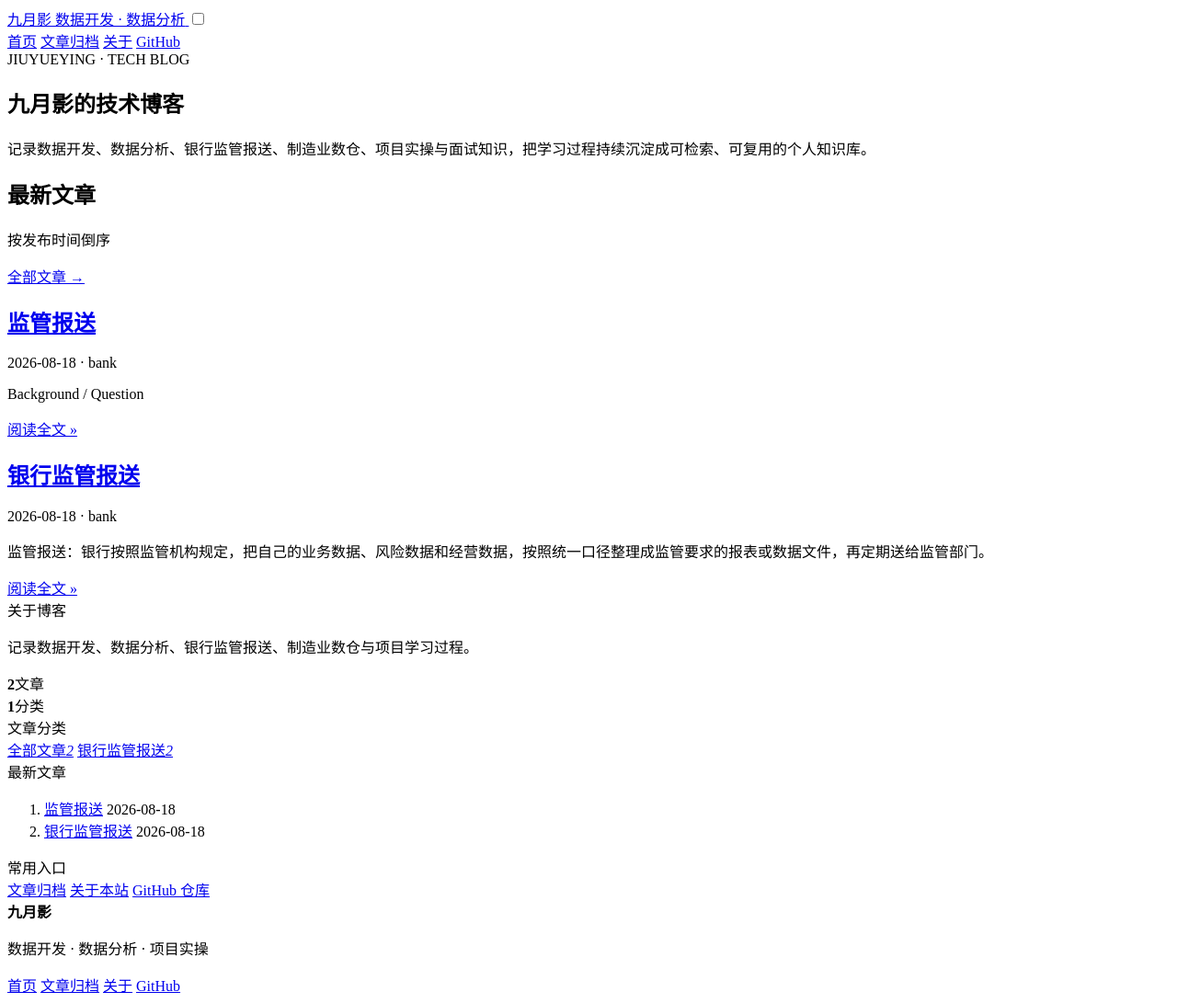
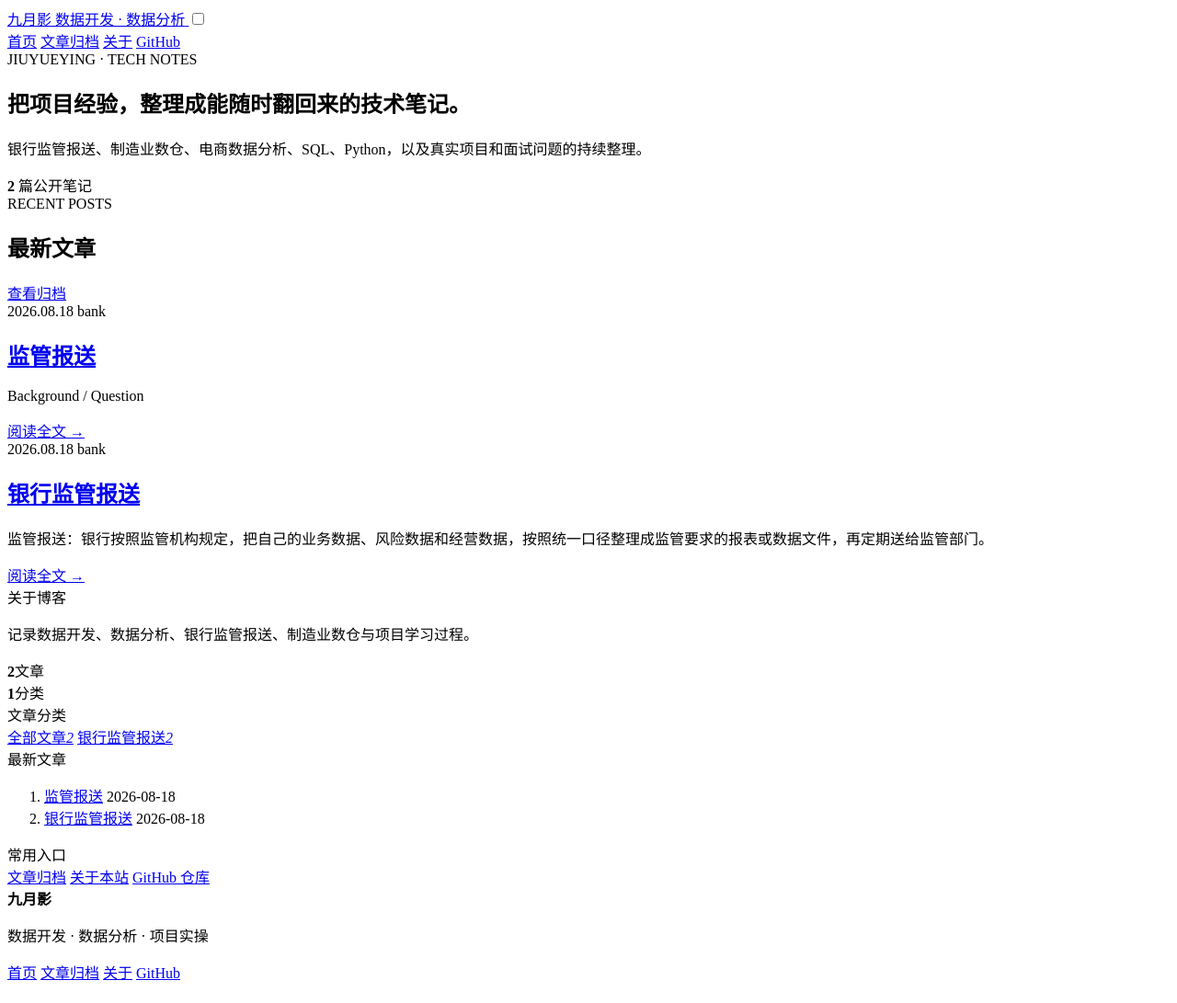
Before and after one commit to ijiuyueying/ijiuyueying.github.io, a Jekyll site: the page built from index.md, in a window 1280 px wide. Shown: the whole page at 92% size. Built offline with Jekyll 4.4.1, drawn with Linux system fonts in a browser that asks for light colours.

Commit message:
从零重写技术博客首页

```diff
--- a/index.md
+++ b/index.md
@@ -1,42 +1,44 @@
 ---
 layout: default
-title: 九月影的技术博客
+title: 首页
 ---
 
-<div class="classic-blog-layout">
-  <main class="classic-main">
-    <section class="classic-welcome">
-      <div class="classic-welcome-kicker">JIUYUEYING · TECH BLOG</div>
-      <h1>九月影的技术博客</h1>
-      <p>记录数据开发、数据分析、银行监管报送、制造业数仓、项目实操与面试知识，把学习过程持续沉淀成可检索、可复用的个人知识库。</p>
-    </section>
+<section class="home-masthead-new">
+  <div class="home-masthead-copy-new">
+    <span class="eyebrow-new">JIUYUEYING · TECH NOTES</span>
+    <h1>把项目经验，整理成能随时翻回来的技术笔记。</h1>
+    <p>银行监管报送、制造业数仓、电商数据分析、SQL、Python，以及真实项目和面试问题的持续整理。</p>
+  </div>
+  <div class="home-masthead-stat-new">
+    <strong>{{ site.posts | size }}</strong>
+    <span>篇公开笔记</span>
+  </div>
+</section>
 
-    <section class="classic-section-head">
+<div class="content-grid-new">
+  <main class="feed-new">
+    <div class="section-title-new">
       <div>
+        <span>RECENT POSTS</span>
         <h2>最新文章</h2>
-        <p>按发布时间倒序</p>
       </div>
-      <a href="{{ '/articles/' | relative_url }}">全部文章 →</a>
-    </section>
+      <a href="{{ '/articles/' | relative_url }}">查看归档</a>
+    </div>
 
     {% if site.posts.size > 0 %}
-      <div class="classic-post-list">
-        {% for post in site.posts limit:10 %}
-        <article class="classic-post-item">
-          <h2><a href="{{ post.url | relative_url }}">{{ post.title }}</a></h2>
-          <div class="classic-post-meta">
-            <time datetime="{{ post.date | date_to_xmlschema }}">{{ post.date | date: "%Y-%m-%d" }}</time>
-            {% if post.categories and post.categories.size > 0 %}
-              <span> · {{ post.categories | join: " / " }}</span>
-            {% endif %}
-          </div>
-          <p>{% if post.excerpt %}{{ post.excerpt | strip_html | strip_newlines | truncate: 180 }}{% else %}点击查看文章内容。{% endif %}</p>
-          <a class="classic-read-more" href="{{ post.url | relative_url }}">阅读全文 »</a>
-        </article>
-        {% endfor %}
-      </div>
+      {% for post in site.posts limit:10 %}
+      <article class="post-row-new">
+        <div class="post-row-meta-new">
+          <time datetime="{{ post.date | date_to_xmlschema }}">{{ post.date | date: "%Y.%m.%d" }}</time>
+          {% if post.categories and post.categories.size > 0 %}<span>{{ post.categories | first }}</span>{% endif %}
+        </div>
+        <h2><a href="{{ post.url | relative_url }}">{{ post.title }}</a></h2>
+        <p>{% if post.excerpt %}{{ post.excerpt | strip_html | strip_newlines | truncate: 150 }}{% else %}点击进入文章查看完整内容。{% endif %}</p>
+        <a class="text-link-new" href="{{ post.url | relative_url }}">阅读全文 <span>→</span></a>
+      </article>
+      {% endfor %}
     {% else %}
-      <div class="empty-state">暂无文章。以后通过 Typora 发布文章后，会自动显示在这里。</div>
+      <div class="empty-new">还没有公开文章。</div>
     {% endif %}
   </main>
 
```
